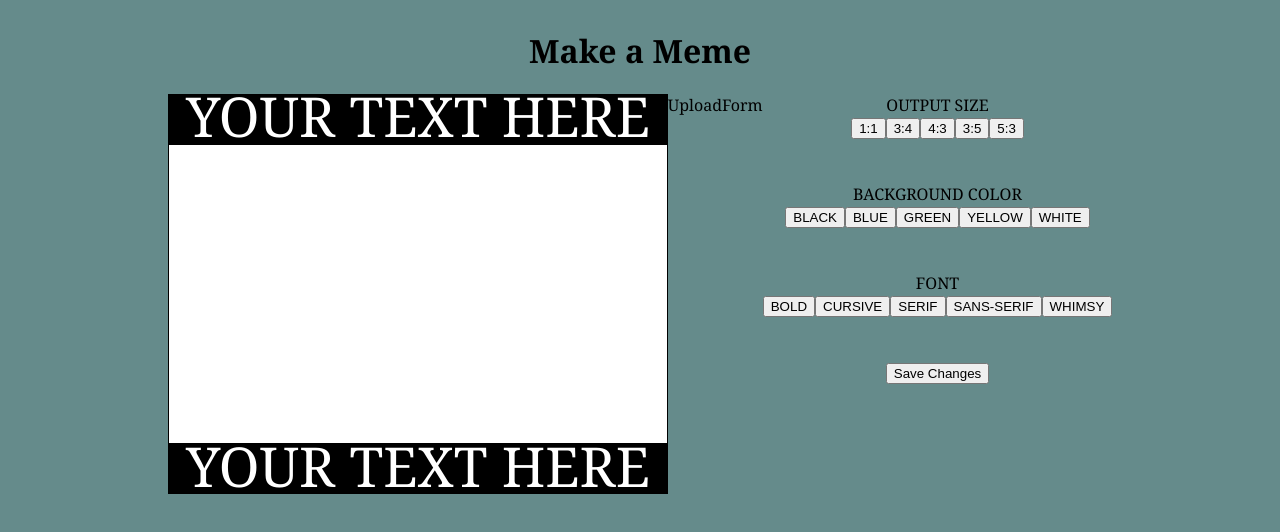
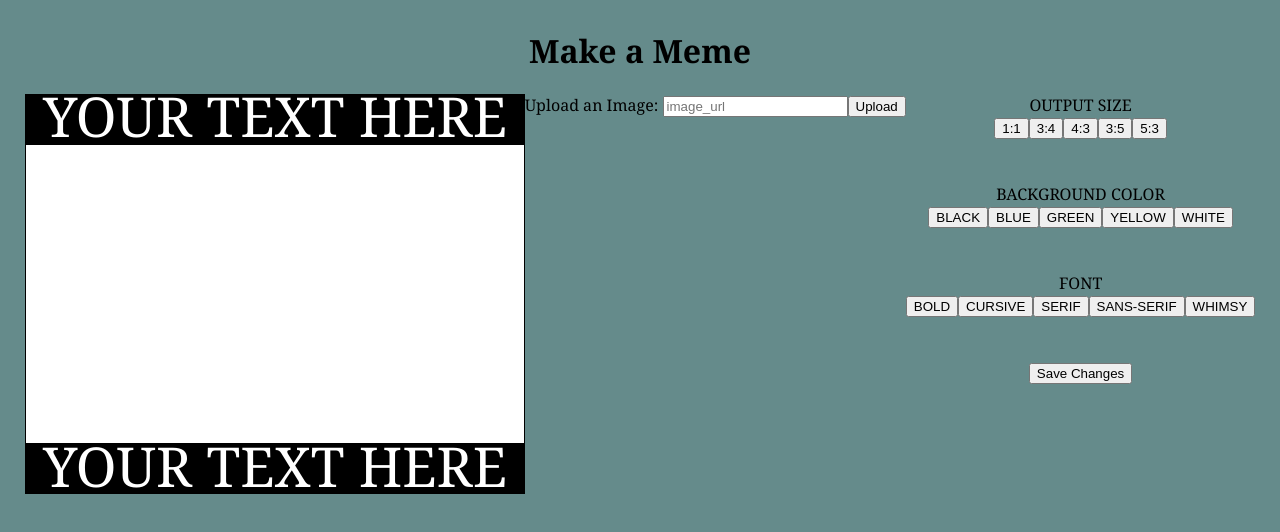
Before and after one commit to amandena/react-meme-generator, a React (Create React App) app: page / in a window 1280 px wide. Shown: the top 532 px of the page. Built offline with nearby package versions, Linux system fonts and the light colour scheme.

Commit message:
added basic upload form and converted to a class component

```diff
--- a/src/components/UploadForm.js
+++ b/src/components/UploadForm.js
@@ -1,11 +1,18 @@
 import React from 'react'
 
-const UploadForm = () => {
-  return(
-    <div className='upload'>
-      UploadForm
-    </div>
-  )
+class UploadForm extends React.Component {
+  render() {
+    return(
+      <div className='upload'>
+        <form>
+          <label>Upload an Image: </label>
+          <input type='text' placeholder='image_url'></input>
+
+          <input type='submit' value='Upload'/>
+        </form>
+      </div>
+    )
+  }
 }
 
 export default UploadForm
```
